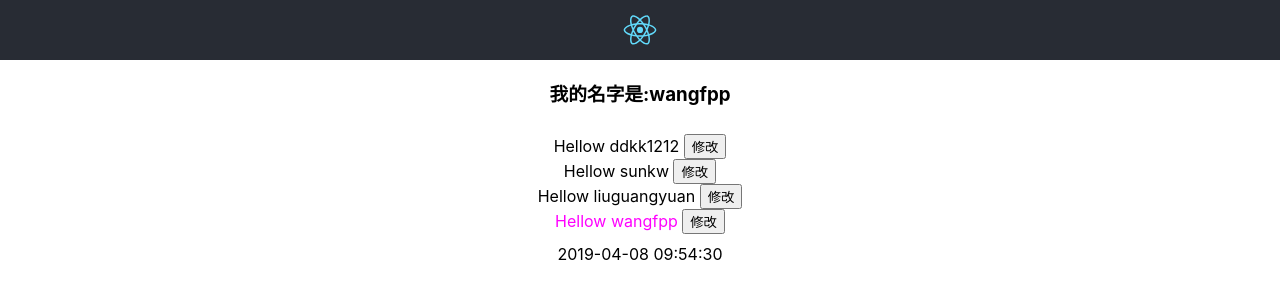
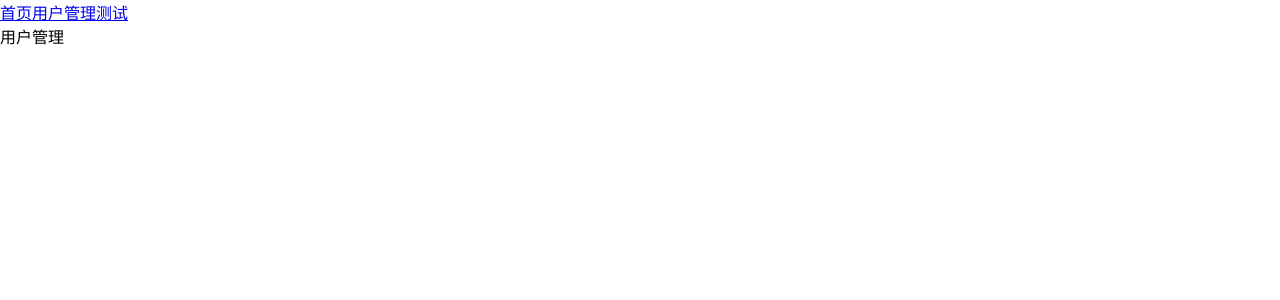
Before and after one commit to wangfpp/studyReact, a React (Create React App) app: page /usermanage in a window 1280 px wide. Shown: the top 300 px of the page. Built offline with nearby package versions, Linux system fonts and the light colour scheme.

Commit message:
react router

```diff
--- a/package.json
+++ b/package.json
@@ -6,6 +6,8 @@
     "axios": "^0.18.0",
     "react": "^16.8.6",
     "react-dom": "^16.8.6",
+    "react-router": "^5.0.0",
+    "react-router-dom": "^5.0.0",
     "react-scripts": "2.1.8"
   },
   "scripts": {
--- /dev/null
+++ b/src/components/nav/navlink.jsx
@@ -0,0 +1,23 @@
+import React, { Component } from 'react';
+import { NavLink } from 'react-router-dom';
+export default class Nav extends Component {
+    constructor() {
+        super()
+        this.state = {
+            navList: [
+                {name: '首页', to: '/home'},
+                {name: '用户管理', to: '/usermanage'},
+                {name: '测试', to: '/test'}
+            ]
+        }
+    }
+    render() {
+        return (
+            <div>
+                {this.state.navList.map((item, index) => {
+                   return <NavLink to={item.to}>{item.name}</NavLink>
+                })}
+            </div>
+        )
+    }
+}
--- a/src/index.js
+++ b/src/index.js
@@ -1,10 +1,25 @@
 import React from 'react';
 import ReactDOM from 'react-dom';
+import { BrowserRouter as Router, Route} from 'react-router-dom';
 import './index.css';
 import App from './App';
+import Home from './pages/home/home'; // 首页
+import UserManage from './pages/usermanage/usermanage'; // 用户管理
+import Test from './pages/test/text';
+import Nav from './components/nav/navlink';
 import * as serviceWorker from './serviceWorker';
 
-ReactDOM.render(<App />, document.getElementById('root'));
+ReactDOM.render(
+    <Router>
+        <div>
+            <Nav></Nav>
+            <Route exact path="/" component={Home}></Route>
+            <Route path="/home" component={Home}></Route>
+            <Route path="/usermanage" component={UserManage}></Route>
+            <Route path="/test" component={Test}></Route>
+        </div>
+    </Router>
+    , document.getElementById('root'));
 
 // If you want your app to work offline and load faster, you can change
 // unregister() to register() below. Note this comes with some pitfalls.
--- /dev/null
+++ b/src/pages/home/home.jsx
@@ -0,0 +1,21 @@
+import React, { Component } from 'react';
+class Home extends Component{
+    constructor() {
+        super()
+        this.state = {
+            name: '首页'
+        }
+    }
+    componentWillMount() {
+
+    }
+    render() {
+        return <div id="home">
+            <div>
+                {this.state.name}
+            </div>
+        </div>
+    }
+}
+
+export default Home;
--- /dev/null
+++ b/src/pages/test/text.js
@@ -0,0 +1,106 @@
+import React, { Component } from 'react';
+import '../../App.css';
+import logo from '../../logo.svg'
+import Hellow from '../../pages/hellow';
+import Clock from '../../pages/clock/clock'; // 倒计时
+import { server } from '../../api/index';
+
+class App extends Component {
+  constructor() {
+    super()
+    this.state= {
+	  name: 'wangfpp',
+	  currUsr: 'wangfpp',
+	  userList: [
+		{name: '', age: 30, height: 175},
+		{name: 'sunkw', age: 40, height: 175},
+		{name: 'liuguangyuan', age: 40, height: 175},
+		{name: 'wangfpp', age: 30, height: 175}
+	  ],
+	  helpStr: '',
+	  date: new Date().getTime()
+    }
+  }
+  componentWillMount() { // Vue的Create
+		// this.getData();
+  }
+  componentDidMount() { // Vue的mounted
+	  console.log('didMount', this);
+  }
+  getData() {
+	  server.sysHelp().then(res => {
+		  console.log(res);
+		  this.setState({
+			  helpStr: res
+		  })
+	  }, err => {
+		  console.log(err);
+	  })
+  }
+  changeState(a) {
+	// console.log(a);
+	console.log(this.refs.childCom)
+    let name = this.state.name;
+    if (name === 'wangfpp') {
+		this.setState({
+			name: 'sundy'
+		})
+    } else {
+		this.setState({
+			name: 'wangfpp'
+		  })
+	}
+  }
+  changeUsr(user, a) {
+	  console.log(user, a)
+	  this.setState({
+		  currUsr: user.name
+	  })
+  }
+  changeDate(date) {
+	// console.log(date);
+	this.setState({
+		date: date
+	})
+  }
+  render() { // Render UI
+    return (
+      <div className="App">
+        <header className="App-header">
+          <img className="img" src={logo} alt="logo"/>
+        </header>
+        <h3>我的名字是:{this.state.currUsr}</h3>
+
+		<div className="list" style={{margin:'10px 0', paddingTop: '10px'}}>
+			{this.state.userList.map((item, index) => {
+				if (index === 0) {
+					return <Hellow
+								className={`node ${item.name === this.state.currUsr ? 'curr': ''}`}
+								ref="childCom"
+								key={index}
+								height={item.height}
+								change={this.changeUsr.bind(this, item)}>
+							</Hellow>
+				} else {
+					return <Hellow
+								className={`node ${item.name === this.state.currUsr ? 'curr': ''}`}
+								ref="childCom"
+								key={index}
+								name={item.name}
+								height={item.height}
+								change={this.changeUsr.bind(this, item)}>
+							</Hellow>
+				}
+			})}
+		</div>
+
+		<div className="clock">
+			{this.state.date > 0 ? <Clock date={this.state.date} change={this.changeDate.bind(this)}></Clock> : ''}
+
+		</div>
+	  </div>
+    );
+  }
+}
+
+export default App;
--- /dev/null
+++ b/src/pages/usermanage/usermanage.jsx
@@ -0,0 +1,17 @@
+import React, { Component } from 'react'
+
+export default class usermanage extends Component {
+    constructor() {
+		super()
+		this.state = {
+			name: '用户管理'
+		}
+	}
+	render() {
+		return <div id="usermanage">
+			<div>
+				{this.state.name}
+			</div>
+		</div>
+	}
+}
```
Also changed, not shown: src/components/hoc/commcard.jsx (added, +29 -0 lines), src/components/hoc/commlist.jsx (added).
